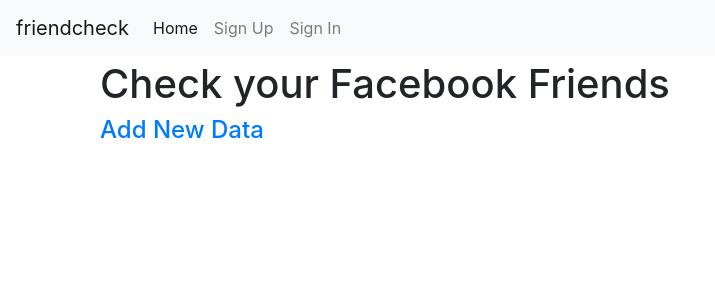
After one commit to rollinger/friendcheck, a Django app: page /facebook/ in a window 1280 px wide. The commit adds this page. Shown: the top 300 px of the page, without its empty margins (0-715 px from the left). Run offline with Django 3.2, Linux system fonts and the light colour scheme; some libraries are stand-ins or nearby versions.

Commit message:
Add Facebook Overview Page

```diff
--- /dev/null
+++ b/facebook/templates/facebook/start.html
@@ -0,0 +1,15 @@
+{% extends "base.html" %}
+{% load static i18n %}
+
+{% block title %}Facebook Friendcheck{% endblock %}
+
+{% block content %}
+<div class="container">
+  <h1>Check your Facebook Friends</h1>
+
+  <a href="{#% url '' %#}" class="">
+    <h4 class="">{% trans 'Add New Data' %}</h4>
+  </a>
+
+</div>
+{% endblock content %}
--- a/facebook/urls.py
+++ b/facebook/urls.py
@@ -1,6 +1,8 @@
 from django.urls import path
+from django.views.generic import TemplateView
 
 #from facebook.views import (
+#   facebook_add_datapoint_view
 #    user_list_view,
 #    user_redirect_view,
 #    user_update_view,
@@ -9,7 +11,7 @@ from django.urls import path
 
 app_name = "facebook"
 urlpatterns = [
-    #path("", TemplateView.as_view(template_name="facebook/start.html"), name="facebook-start"),
+    path("", TemplateView.as_view(template_name="facebook/start.html"), name="overview"),
     #path("", view=user_list_view, name="list"),
     #path("~redirect/", view=user_redirect_view, name="redirect"),
     #path("~update/", view=user_update_view, name="update"),
--- a/friendcheck/templates/base.html
+++ b/friendcheck/templates/base.html
@@ -50,6 +50,11 @@
               <!--a class="nav-link" href="{% url 'about' %}">About</a-->
             </li>
             {% if request.user.is_authenticated %}
+              <li class="nav-item">
+                {# URL provided by facebook/urls.py #}
+                <a class="nav-link" href="{% url 'facebook:overview' %}">{% trans "Facebook" %}</a>
+              </li>
+
               <li class="nav-item">
                 {# URL provided by django-allauth/account/urls.py #}
                 <a class="nav-link" href="{% url 'users:detail' request.user.username  %}">{% trans "My Profile" %}</a>
```
